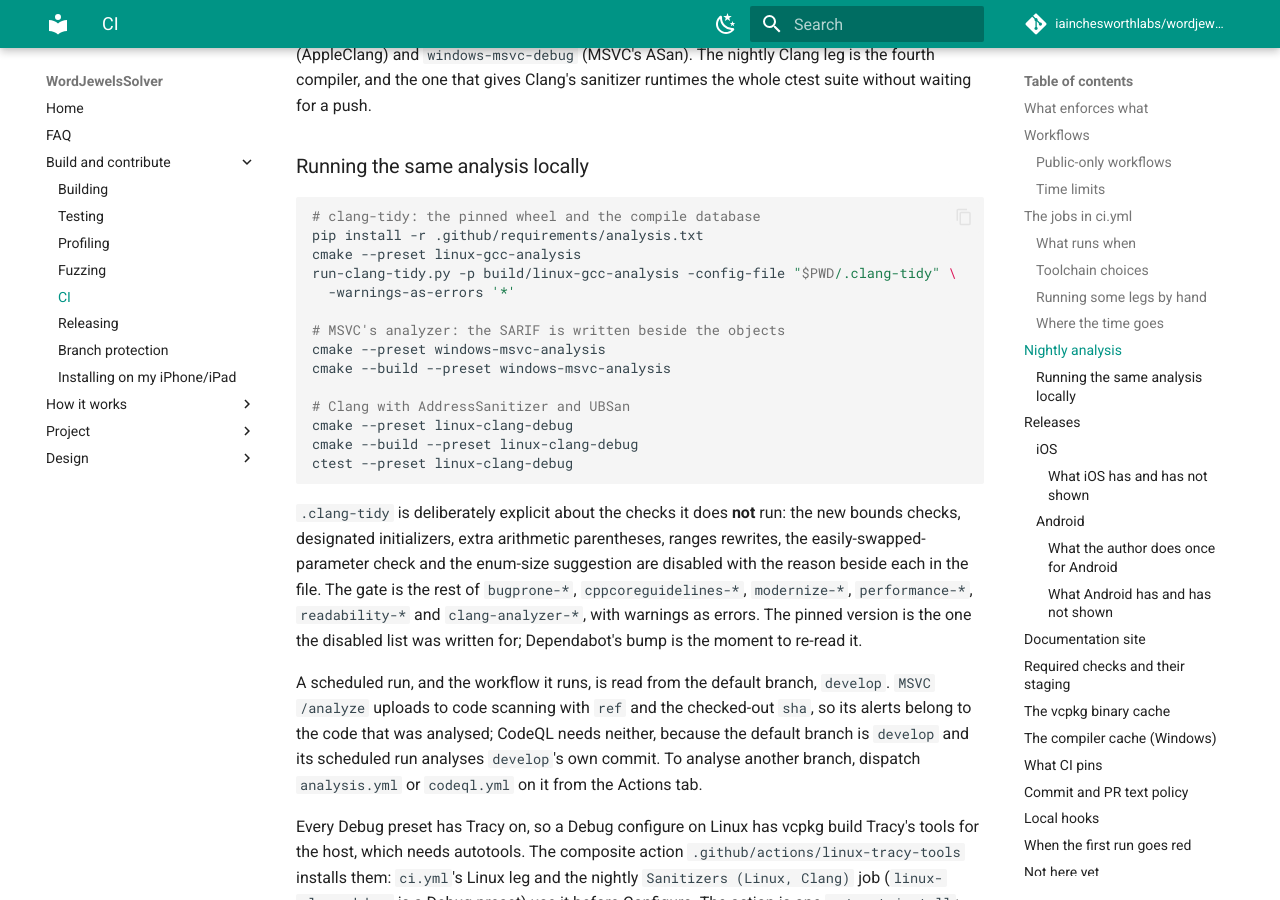
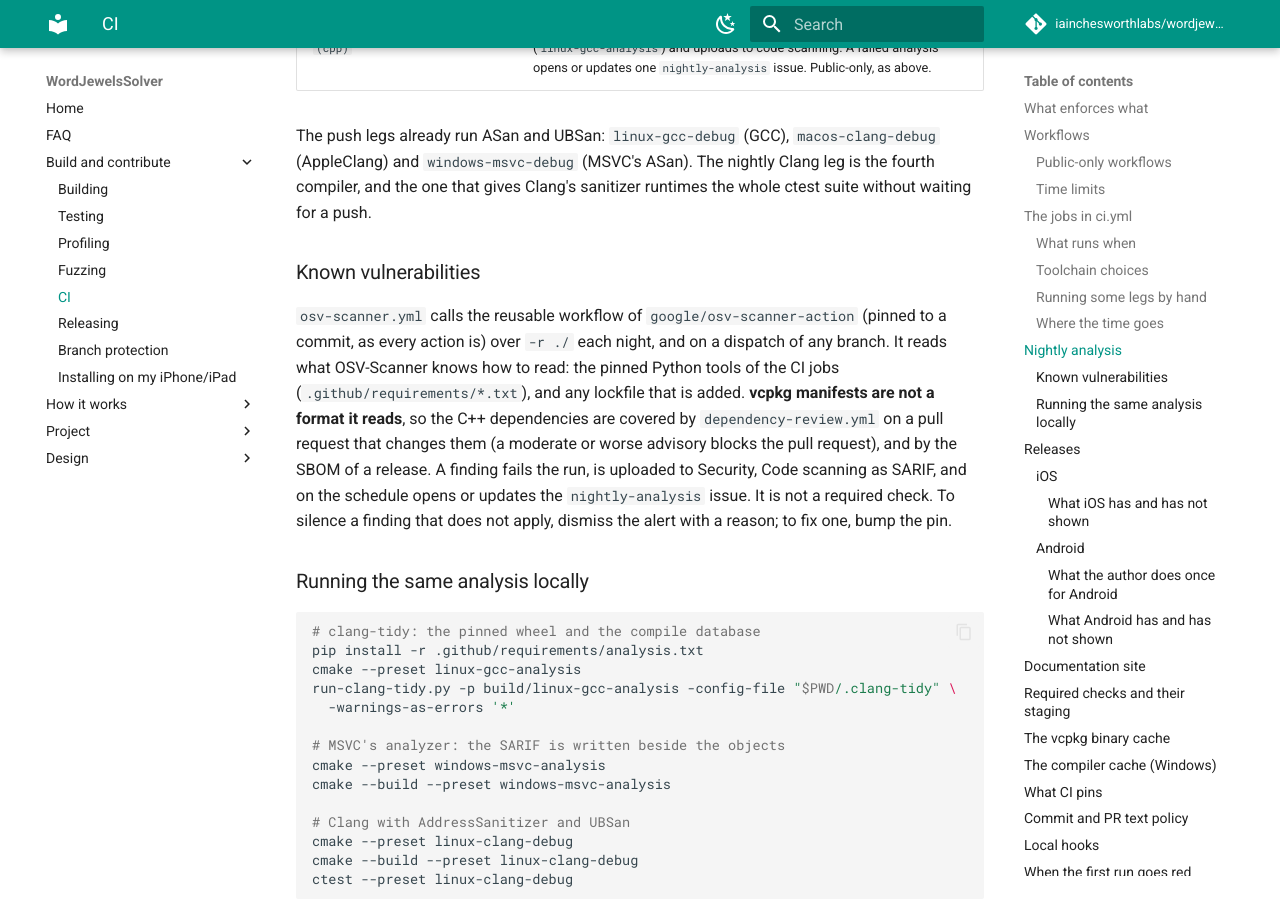
Before and after one commit to iainchesworthlabs/snapandspell, an MkDocs documentation site: the page built from docs/ci.md, in a window 1280 px wide and 900 px high, scrolled down 15655 px. Built offline with MkDocs 1.6.1 and Material for MkDocs 9.7.7, drawn with Linux system fonts in a browser that asks for light colours; comment, search, counter and statistics services are not loaded; some of the changed text lies outside the part shown.

Commit message:
Scan what the repository pins for known vulnerabilities, nightly (#80)
Standard section 12: OSV-Scanner in the nightly security run.

- `osv-scanner.yml` calls the reusable workflow of
`google/osv-scanner-action` (v2.6.0, pinned to commit a345acf, a tag
from 14 September) over `-r ./` at 04:17 UTC and on a dispatch. A
finding fails the run, is uploaded to code scanning, and on the schedule
opens or updates the `nightly-analysis` issue.
- What it can read here is the Python tooling pins under
`.github/requirements/` and any lockfile added later. It does not read
vcpkg manifests; the docs say so and name what covers the C++
dependencies (`dependency-review.yml` on a pull request, the SBOM of a
release).
- Not a required check: it is not on a pull request or the merge queue,
so it could not report on one.

Not tried: a new workflow file cannot be dispatched by name until it is
on the default branch, so the first run is a dispatch on develop after
this merges. I will do that and report the result. Until then the file
is checked by the precheck (action pinning) and by zizmor in this pull
request. This is CI only, so it carries no changelog fragment.

Signed-off-by: Iain Chesworth <iain.chesworth@gmail.com>

```diff
--- a/docs/ci.md
+++ b/docs/ci.md
@@ -28,6 +28,7 @@ Install the hooks once per clone with `git config core.hooksPath tools/hooks`.
 | --- | --- | --- |
 | `ci.yml` | the shared Policy job, `clang-format`, `platform-isolation`, the Windows / Linux / macOS build-and-test legs, a coverage report, the performance work budgets, ThreadSanitizer and a Release package check on Windows; which of them run depends on the event ([What runs when](#what-runs-when)); by hand, the profiling builds too | yes |
 | `fuzz.yml` | the libFuzzer harnesses of the readers ([Fuzzing](fuzzing.md)): 60 seconds a target on a push to `develop`, 10 minutes a target nightly (03:47 UTC) with the corpus kept between runs; a nightly crash opens the `nightly-analysis` issue; not required | yes |
+| `osv-scanner.yml` | nightly (04:17 UTC) and by hand: OSV-Scanner over the repository's lockfiles and manifests ([Known vulnerabilities](#known-vulnerabilities)); a finding fails the run, goes to code scanning and opens the `nightly-analysis` issue; not required | no - skipped (the SARIF upload needs code scanning) |
 | `analysis.yml` | nightly, on `develop`: `clang-tidy`, MSVC `/analyze` and a Clang AddressSanitizer + UBSan build and test; no required checks | yes (the SARIF upload is skipped) |
 | `release.yml` | on a `v*` tag: Release packages for Windows, Linux and macOS the ad-hoc iOS IPA and, when its signing secrets are set, the signed Android APK and AAB, source archive and SBOM, then the shared publish job (checksums, GPG signatures, attestations, a GitHub Release, `main`); by hand or weekly: the packages without publishing ([Releasing](releasing.md)) | yes (the build, test and signing steps; publishing needs a tag; the iOS job needs the Apple secrets, the Android job its own four) |
 | `android-build.yml` | the debug-signed Android APK, built and looked inside, only when what Android reads changes; no secret, not required ([Android](#android)) | yes |
@@ -471,6 +472,17 @@ The push legs already run ASan and UBSan: `linux-gcc-debug` (GCC),
 `macos-clang-debug` (AppleClang) and `windows-msvc-debug` (MSVC's ASan). The
 nightly Clang leg is the fourth compiler, and the one that gives Clang's
 sanitizer runtimes the whole ctest suite without waiting for a push.
+
+### Known vulnerabilities
+
+`osv-scanner.yml` calls the reusable workflow of `google/osv-scanner-action` (pinned to a commit, as every
+action is) over `-r ./` each night, and on a dispatch of any branch. It reads what OSV-Scanner knows how to
+read: the pinned Python tools of the CI jobs (`.github/requirements/*.txt`), and any lockfile that is added.
+**vcpkg manifests are not a format it reads**, so the C++ dependencies are covered by
+`dependency-review.yml` on a pull request that changes them (a moderate or worse advisory blocks the pull
+request), and by the SBOM of a release. A finding fails the run, is uploaded to Security, Code scanning
+as SARIF, and on the schedule opens or updates the `nightly-analysis` issue. It is not a required check.
+To silence a finding that does not apply, dismiss the alert with a reason; to fix one, bump the pin.
 
 ### Running the same analysis locally
 
```
Also changed, not shown: 1 other file.
